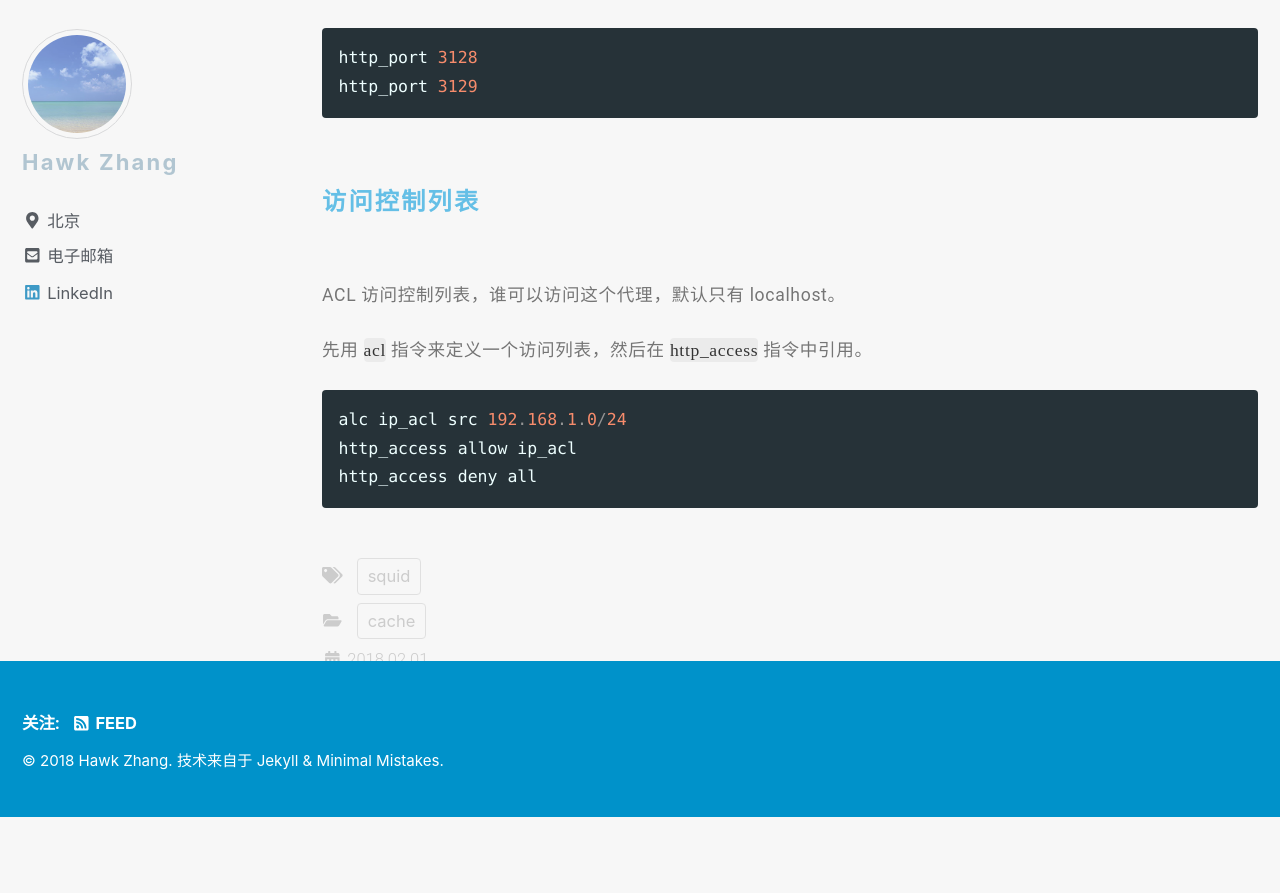
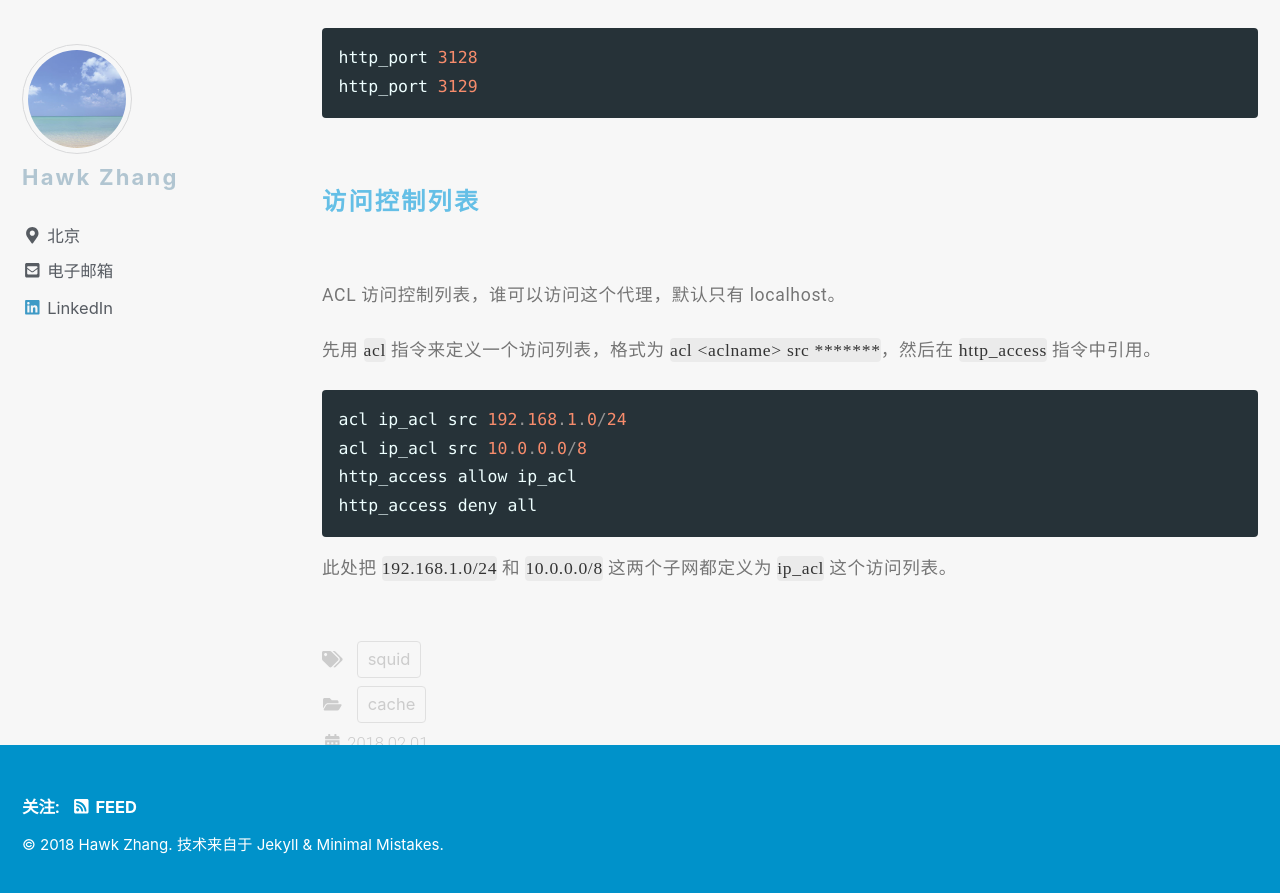
Before and after one commit to narru888/linotes_note, a Jekyll site: the page built from _posts/cache/2018-02-01-squid.md, in a window 1280 px wide and 900 px high, scrolled down 2621 px. Shown: the top 893 px of the window. Built offline with Jekyll 4.4.1, drawn with Linux system fonts in a browser that asks for light colours; nearby versions of some CDN libraries; a script that is not in the unit is left out; a file with an impossible date is left out; before the commit the page ends 3438 px from its top, so only the background shows below that.

Commit message:
update on 2018-10-08 21:30:01 CST

````diff
--- a/_posts/cache/2018-02-01-squid.md
+++ b/_posts/cache/2018-02-01-squid.md
@@ -86,10 +86,13 @@ http_port 3129
 
 ACL 访问控制列表，谁可以访问这个代理，默认只有 localhost。
 
-先用 `acl` 指令来定义一个访问列表，然后在 `http_access` 指令中引用。
+先用 `acl` 指令来定义一个访问列表，格式为 `acl <aclname> src *******`，然后在 `http_access` 指令中引用。
 
 ```conf
-alc ip_acl src 192.168.1.0/24
+acl ip_acl src 192.168.1.0/24
+acl ip_acl src 10.0.0.0/8
 http_access allow ip_acl
 http_access deny all
 ```
+
+此处把 `192.168.1.0/24` 和 `10.0.0.0/8` 这两个子网都定义为 `ip_acl` 这个访问列表。
````
